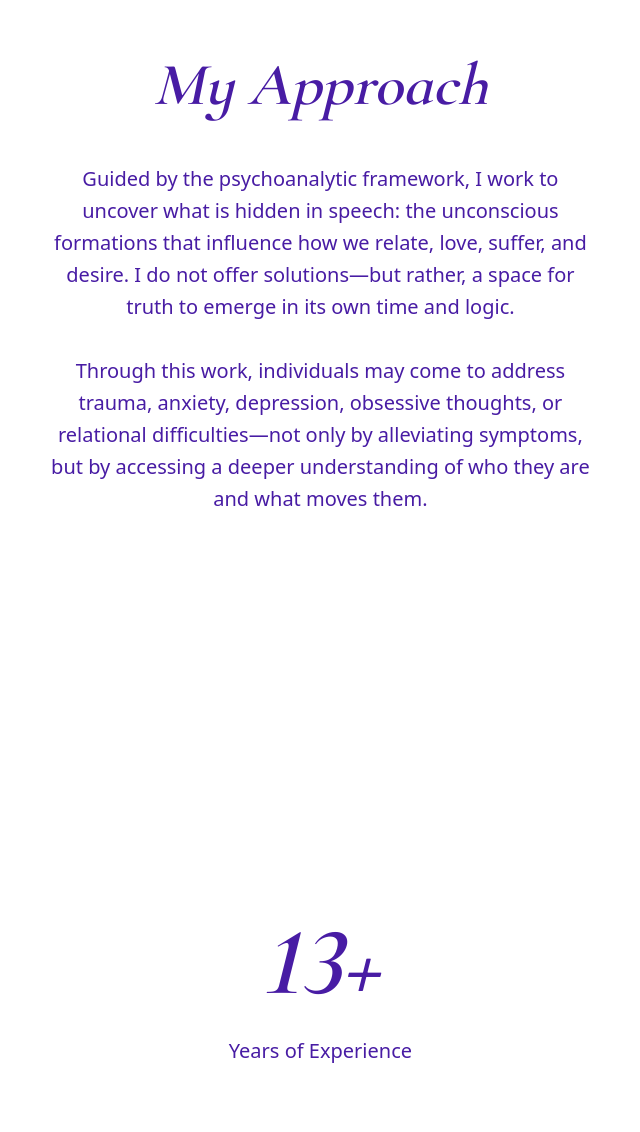
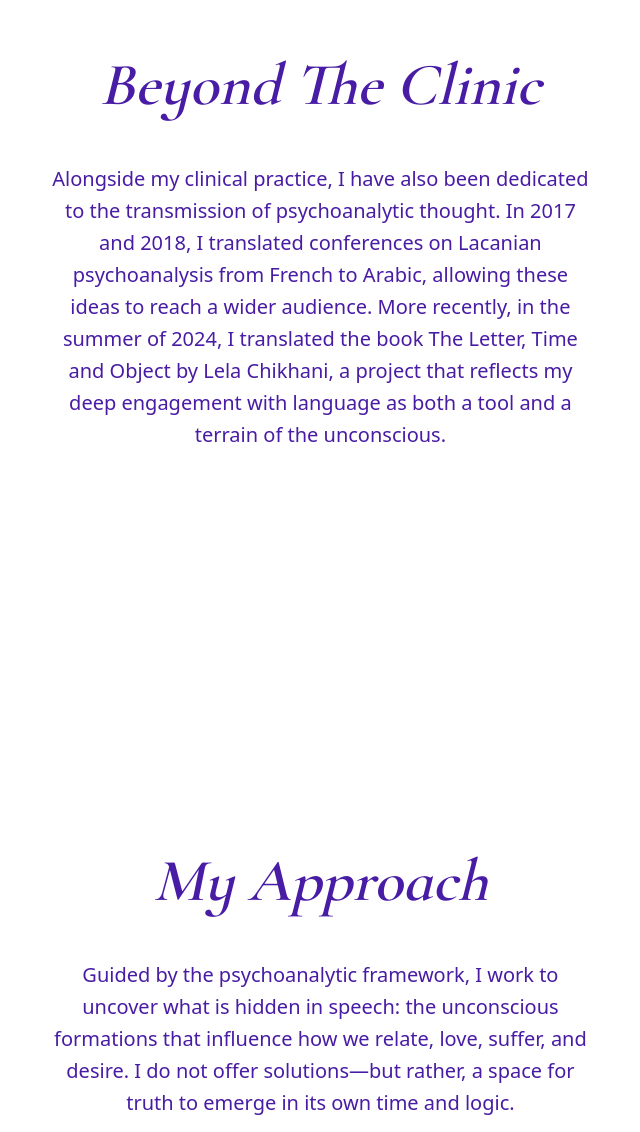
Before and after one commit to riwahoussari/haifaa-bitar, a Next.js app: page / in a window 1280 px wide. Shown: the part 2335-3467 px from the top of the page, without its empty margins (622-1262 px from the left). Built offline with nearby package versions, Linux system fonts and the light colour scheme; a web font is replaced by a local one.

Commit message:
update about text

```diff
--- a/src/app/(home)/AboutSection.tsx
+++ b/src/app/(home)/AboutSection.tsx
@@ -9,9 +9,11 @@ import AnimatedCounter from "@/components/global/AnimatedCounter";
 export default function AboutSection() {
   const title1Ref = useRef<HTMLHeadingElement>(null);
   const title2Ref = useRef<HTMLHeadingElement>(null);
+  const title3Ref = useRef<HTMLHeadingElement>(null);
 
   const title1InView = useInView(title1Ref, { once: true });
   const title2InView = useInView(title2Ref, { once: true });
+  const title3InView = useInView(title3Ref, { once: true });
 
   return (
     <section className="my-container flex lg:items-end items-center flex-col lg:flex-row">
@@ -21,7 +23,7 @@ export default function AboutSection() {
           src={HaifaaBitarPortrait}
           placeholder="blur"
           alt="Portrait of Psychoanalyst Haifaa Bitar."
-          className="lg:w-[80%]  w-[min(80%,350px)] max-h-dvh object-contain lg:mx-0 mx-auto"
+          className="lg:w-[80%]  w-[min(80%,350px)] max-h-dvh object-contain lg:mx-0 mx-auto rounded-2xl"
         />
 
         <div
@@ -90,7 +92,7 @@ export default function AboutSection() {
           </motion.p>
         </div>
 
-        {/* My Approach */}
+        {/* Beyond the clinic */}
         <div
           ref={title2Ref}
           className="lg:w-[95%] ms-auto lg:space-y-12 space-y-8"
@@ -104,13 +106,44 @@ export default function AboutSection() {
             transition={{ duration: 0.6, ease: "easeInOut" }}
             className="font-heading xl:text-6xl lg:text-5xl text-4xl"
           >
-            My Approach
+            Beyond The Clinic
           </motion.h2>
           <motion.p
             animate={title2InView ? { opacity: 1 } : { opacity: 0 }}
             transition={{ duration: 0.8, ease: "easeInOut" }}
           >
-           Guided by the psychoanalytic framework, I work to uncover what is
+            Alongside my clinical practice, I have also been dedicated to the
+            transmission of psychoanalytic thought. In 2017 and 2018, I
+            translated conferences on Lacanian psychoanalysis from French to
+            Arabic, allowing these ideas to reach a wider audience. More
+            recently, in the summer of 2024, I translated the book The Letter,
+            Time and Object by Lela Chikhani, a project that reflects my deep
+            engagement with language as both a tool and a terrain of the
+            unconscious.
+          </motion.p>
+        </div>
+
+        {/* My Approach */}
+        <div
+          ref={title3Ref}
+          className="lg:w-[95%] ms-auto lg:space-y-12 space-y-8"
+        >
+          <motion.h2
+            animate={
+              title3InView
+                ? { rotateX: "0", opacity: 1, y: "0" }
+                : { rotateX: "90deg", opacity: 0, y: "50%" }
+            }
+            transition={{ duration: 0.6, ease: "easeInOut" }}
+            className="font-heading xl:text-6xl lg:text-5xl text-4xl"
+          >
+            My Approach
+          </motion.h2>
+          <motion.p
+            animate={title3InView ? { opacity: 1 } : { opacity: 0 }}
+            transition={{ duration: 0.8, ease: "easeInOut" }}
+          >
+            Guided by the psychoanalytic framework, I work to uncover what is
             hidden in speech: the unconscious formations that influence how we
             relate, love, suffer, and desire. I do not offer solutions—but
             rather, a space for truth to emerge in its own time and logic.
--- a/src/app/about/page.tsx
+++ b/src/app/about/page.tsx
@@ -43,13 +43,13 @@ function About1() {
         initial={{ opacity: 0, y: "20%" }}
         animate={{ opacity: 1, y: 0 }}
         transition={{ duration: 1, ease: "easeInOut", delay: 0.4 }}
-        className="relative md:w-[40%] w-[min(80%,300px)] max-h-dvh"
+        className="relative md:w-[40%] w-[min(80%,300px)] max-h-dvh "
       >
         <Image
           src={HaifaaBitarPortrait}
           placeholder="blur"
           alt="Portrait of Psychoanalyst Haifaa Bitar."
-          className="w-full h-full object-cover"
+          className="w-full h-full object-cover "
         />
         <div
           className="w-[200%] absolute top-full left-1/2 -translate-1/2  h-10 rounded-[100%] bg-bg-color"
@@ -169,6 +169,9 @@ function About2() {
           My goal is to offer you the space to explore and analyze yourself from
           an analytical perspective, to be able to grow beyond your challenges,
           take charge of your own life, and to achieve your own goals.
+          <br />
+          <br />
+          Alongside my clinical practice, I have also been dedicated to the transmission of psychoanalytic thought. In 2017 and 2018, I translated conferences on Lacanian psychoanalysis from French to Arabic, allowing these ideas to reach a wider audience. More recently, in the summer of 2024, I translated the book The Letter, Time and Object by Lela Chikhani, a project that reflects my deep engagement with language as both a tool and a terrain of the unconscious.
         </motion.p>
       </div>
 
@@ -188,7 +191,9 @@ function About2() {
         <motion.div
           animate={title2InView ? { opacity: 1 } : { opacity: 0 }}
           transition={{ duration: 0.8, ease: "easeInOut" }}
-          className={`divide-black divide-y xl:text-xl lg:text-lg text-lg text-black grid content-center ${showMore? "grid-rows-11" : "grid-rows-6"} `}
+          className={`divide-black divide-y xl:text-xl lg:text-lg text-lg text-black grid content-center ${
+            showMore ? "grid-rows-11" : "grid-rows-6"
+          } `}
         >
           {/* 1 */}
           <div className=" grid grid-cols-12 gap-4 md:gap-14 py-3">
```
Also changed, not shown: public/linkedin-portrait-bg.jpg (added).
